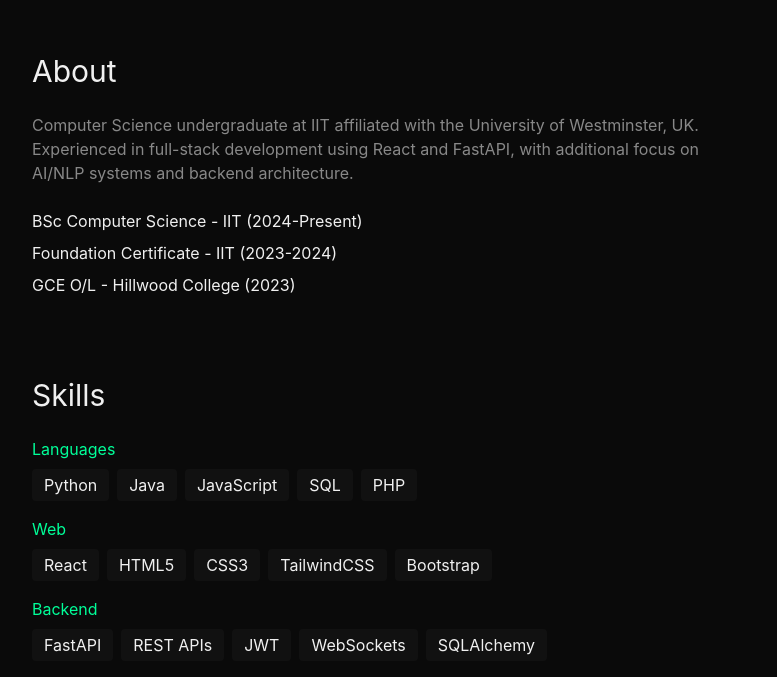
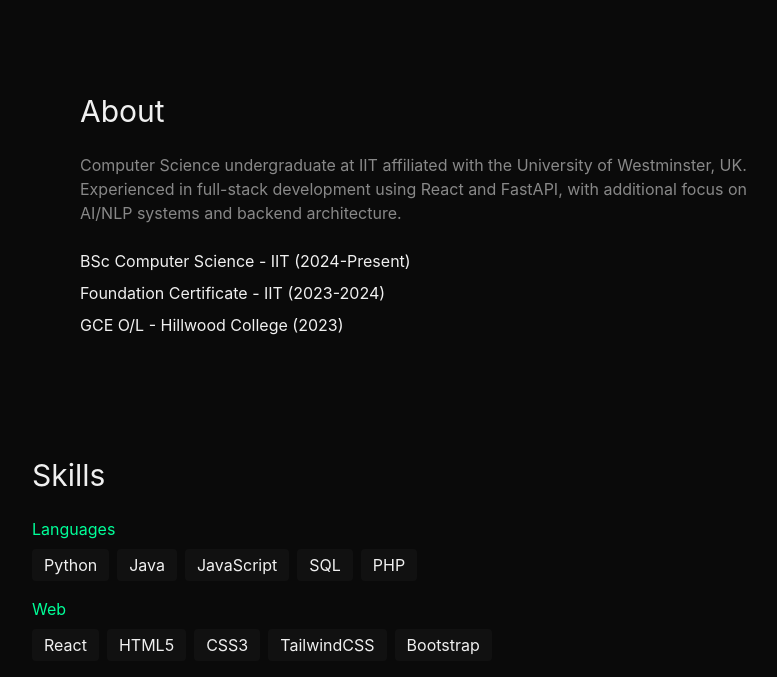
Before and after one commit to YasOnline177/yasara-portfolio, a React (Vite) app: page / in a window 1280 px wide. Shown: the part 843-1520 px from the top of the page, without its empty margins (8-785 px from the left). Built offline with nearby package versions, Linux system fonts and the light colour scheme.

Commit message:
add global layout spacing and container width

```diff
--- a/src/components/SectionWrapper.jsx
+++ b/src/components/SectionWrapper.jsx
@@ -7,7 +7,7 @@ export default function SectionWrapper({ children, id }) {
             initial={{ opacity: 0, y: 40 }}
             whileInView={{ opacity: 1, y: 0 }}
             viewport={{ once: true }}
-            className="p-10"
+            className="max-w-6xl mx-auto px-6 py-20 relative z-10"
         >
             {children}
         </motion.section>
--- a/src/index.css
+++ b/src/index.css
@@ -7,3 +7,15 @@ body {
   color: #f0f0f0;
   font-family: 'Inter', sans-serif;
 }
+
+/* Tech grid background */
+body::before {
+  content: "";
+  position: fixed;
+  inset: 0;
+  background-image: radial-gradient(#00ff99 1px, transparent 1px);
+  background-size: 40px 40px;
+  opacity: 0.05;
+  pointer-events: none;
+  z-index: 0;
+}
```
